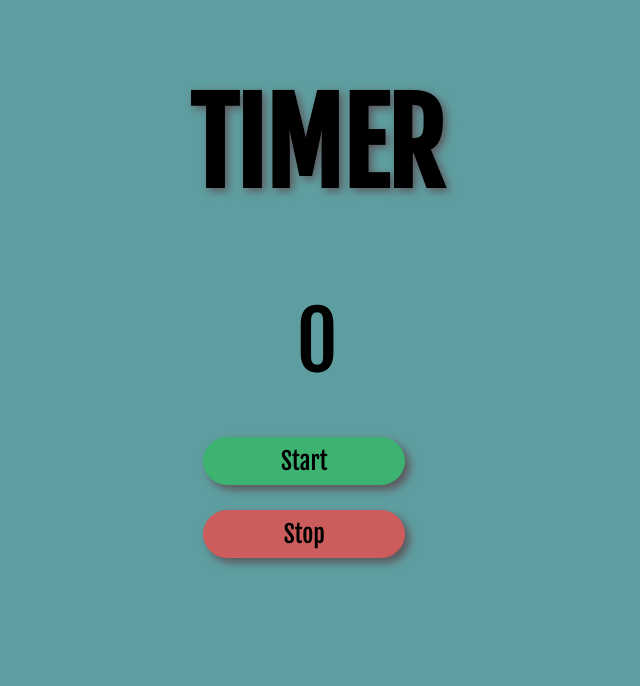
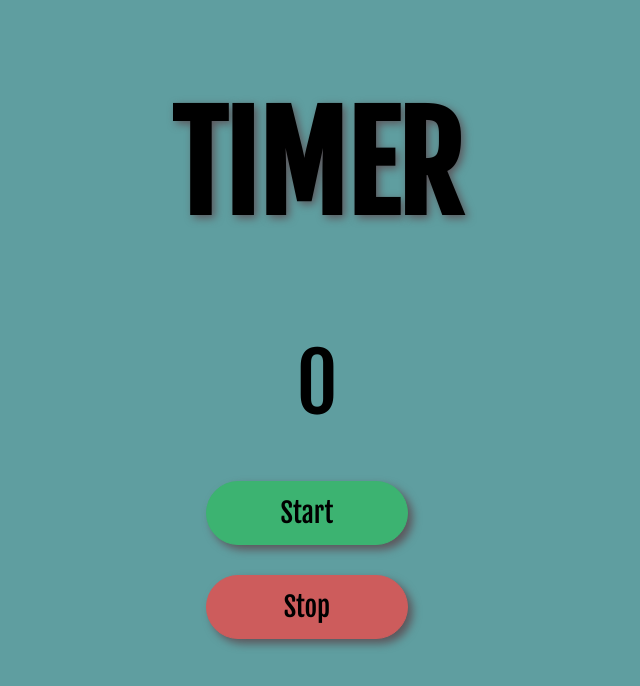
Before and after one commit to pratik-coder1/Web-Timer, a plain HTML site: page index.html in a window 1280 px wide. Shown: the whole page, without its empty margins (323-963 px from the left). Drawn offline with Linux system fonts and the light colour scheme.

Commit message:
Style changed
Font size, margin, padding changed

```diff
--- a/style.css
+++ b/style.css
@@ -1,12 +1,12 @@
 
 body {
-    font-size: 10px;
+    font-size: 15px;
     font-family: 'Fjalla One', sans-serif;
     background-color: cadetblue;
 }
 
 #title {
-    font-size: 7rem;
+    font-size: 8rem;
     text-transform: uppercase;
     text-align: center;
     text-shadow: 0.2rem 0.2rem 0.5rem #5c575c;
@@ -27,12 +27,12 @@ body {
 .btn {
     width: 80%;
     float: center;
-    height: 3rem;
-    margin: 5%;
-    padding: 2%;
-    font-size: 1.5rem;
+    height: 4rem;
+    margin: 6%;
+    padding: 3%;
+    font-size: 1.7rem;
     font-family: 'Fjalla One', sans-serif;
-    border-radius: 2rem;
+    border-radius: 3rem;
     box-shadow: 0.3rem 0.3rem 0.5rem #5c575c;
 }
 
```
